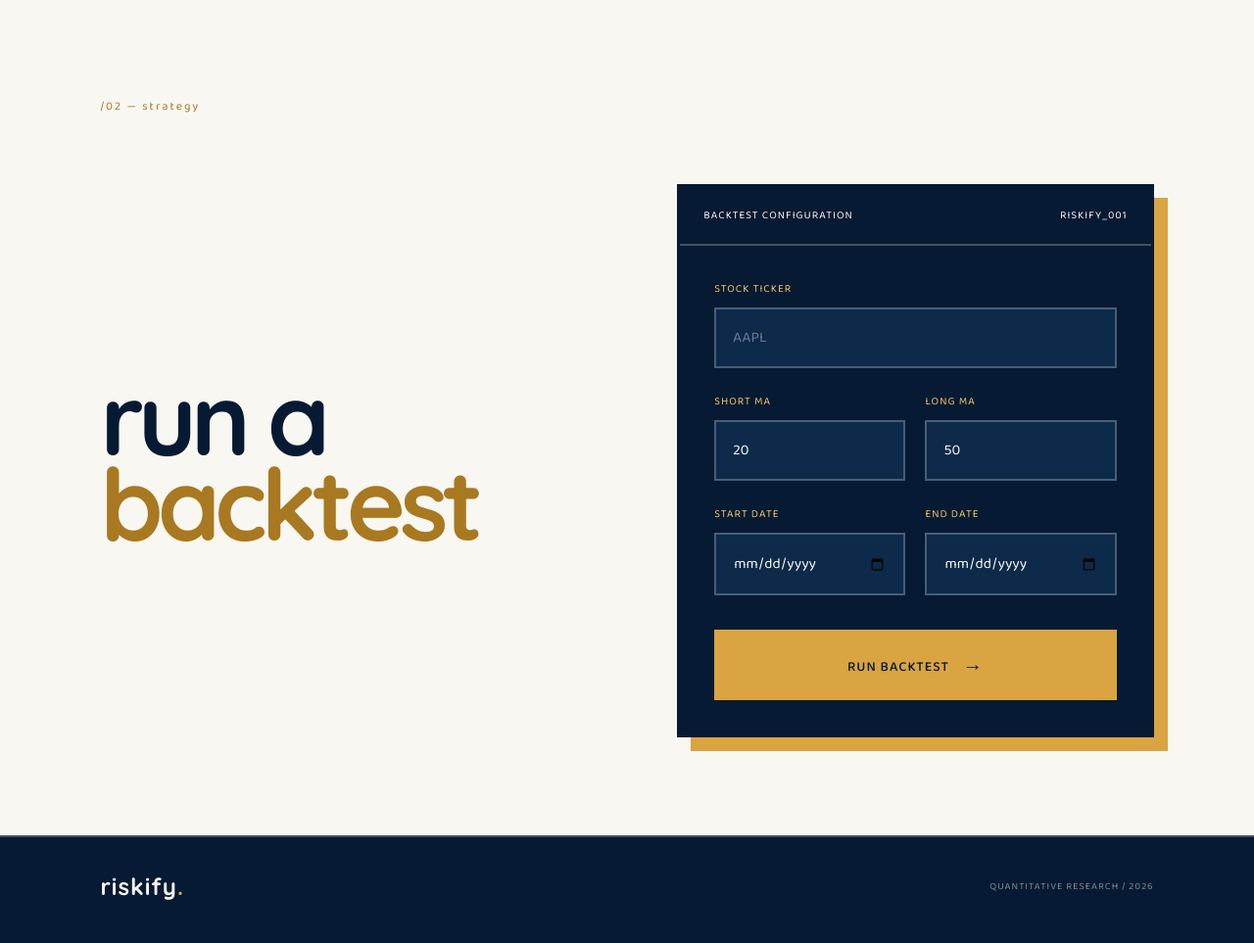
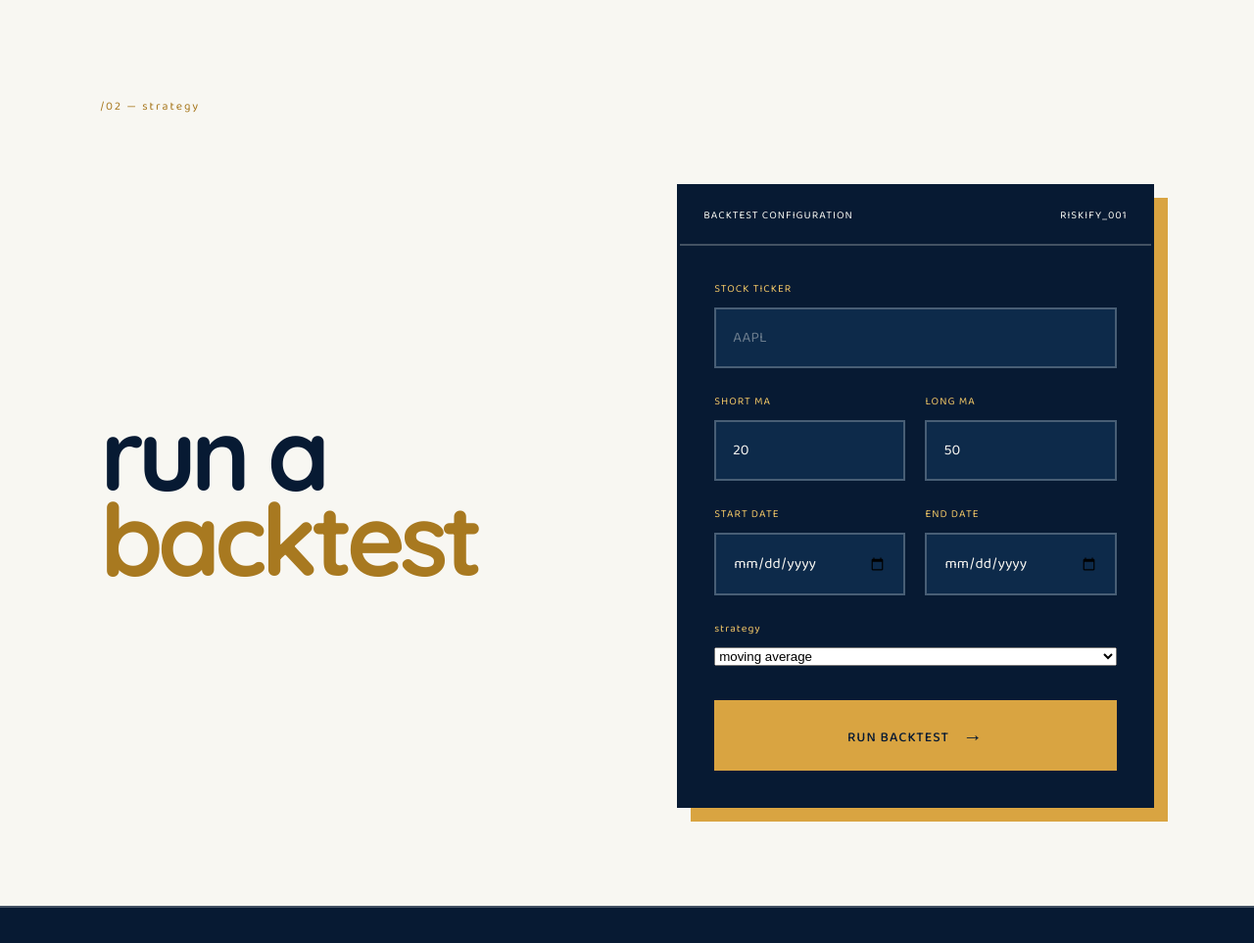
Before and after one commit to evacoffee/riskify, a Flask app: page / in a window 1280 px wide. Shown: the part 989-1952 px from the top of the page at 98% size. Before the commit the page ends 1908 px from the top, so only its background shows below. Run offline with Flask 3, Linux system fonts and the light colour scheme.

Commit message:
commit #22

```diff
--- a/app.py
+++ b/app.py
@@ -1,7 +1,7 @@
 from flask import Flask, render_template, request
 
 from quant.data import get_data
-from quant.strategy import moving_average_strategy
+from quant.strategy import (moving_average_strategy, momentum_strategy)
 from quant.backtest import run_backtest, calculate_metrics
 
 from quant.backtest import(
@@ -18,36 +18,50 @@
         ticker = request.form["ticker"]
         start = request.form["start"]
         end = request.form["end"]
+        strategy = request.form["strategy"]
+
         short_window = int(request.form["short_window"])
         long_window = int(request.form["long_window"])
-        if short_window >= long_window:
-            raise ValueError(
-                "short MA must be smaller than long MA."
-            )
+
+        if strategy == "moving_average":
+            if short_window >= long_window:
+                raise ValueError(
+                    "short MA must be smaller than long MA."
+                )
+
         data = get_data(
             ticker,
             start,
             end
         )
-        data = moving_average_strategy(
-            data, short_window, long_window
-        )
+
+        if strategy == "moving_average":
+            data = moving_average_strategy(data, short_window, long_window)
+        elif strategy == "momentum":
+            data = momentum_strategy(data, 20)
+
         data = run_backtest(data)
         metrics = calculate_metrics(data)
+
         chart_path = "static/performance.png"
+
         create_performance_chart(
             data, chart_path
         )
+
         drawdown_path = "static/drawdown.png"
+
         create_drawdown_chart(
             data, drawdown_path
         )
+
         results = {
             "ticker": ticker,
             "short_window": short_window,
             "long_window": long_window,
             "metrics": metrics
         }
+
     return render_template(
         "index.html",
         results=results
--- a/templates/index.html
+++ b/templates/index.html
@@ -185,6 +185,14 @@
 
                         </div>
 
+                            <div class="input-group">
+                                <label for="strategy">strategy</label>
+
+                                <select id="strategy" name="strategy">
+                                    <option value="moving_average">moving average</option>
+                                    <option value="momentum">momentum</option>
+                                </select>
+                            </div>
 
                         <button type="submit">
                             RUN BACKTEST
@@ -217,9 +225,7 @@
                     </div>
 
                     <div class="strategy-settings">
-                        MA {{ results.short_window }}
-                        /
-                        MA {{ results.long_window }}
+                        MA {{ results.short_window }} / MA {{ results.long_window }}
                     </div>
 
                     <h2>
```
Also changed, not shown: quant/strategy.py (+9 -0 lines), static/drawdown.png, static/performance.png.
